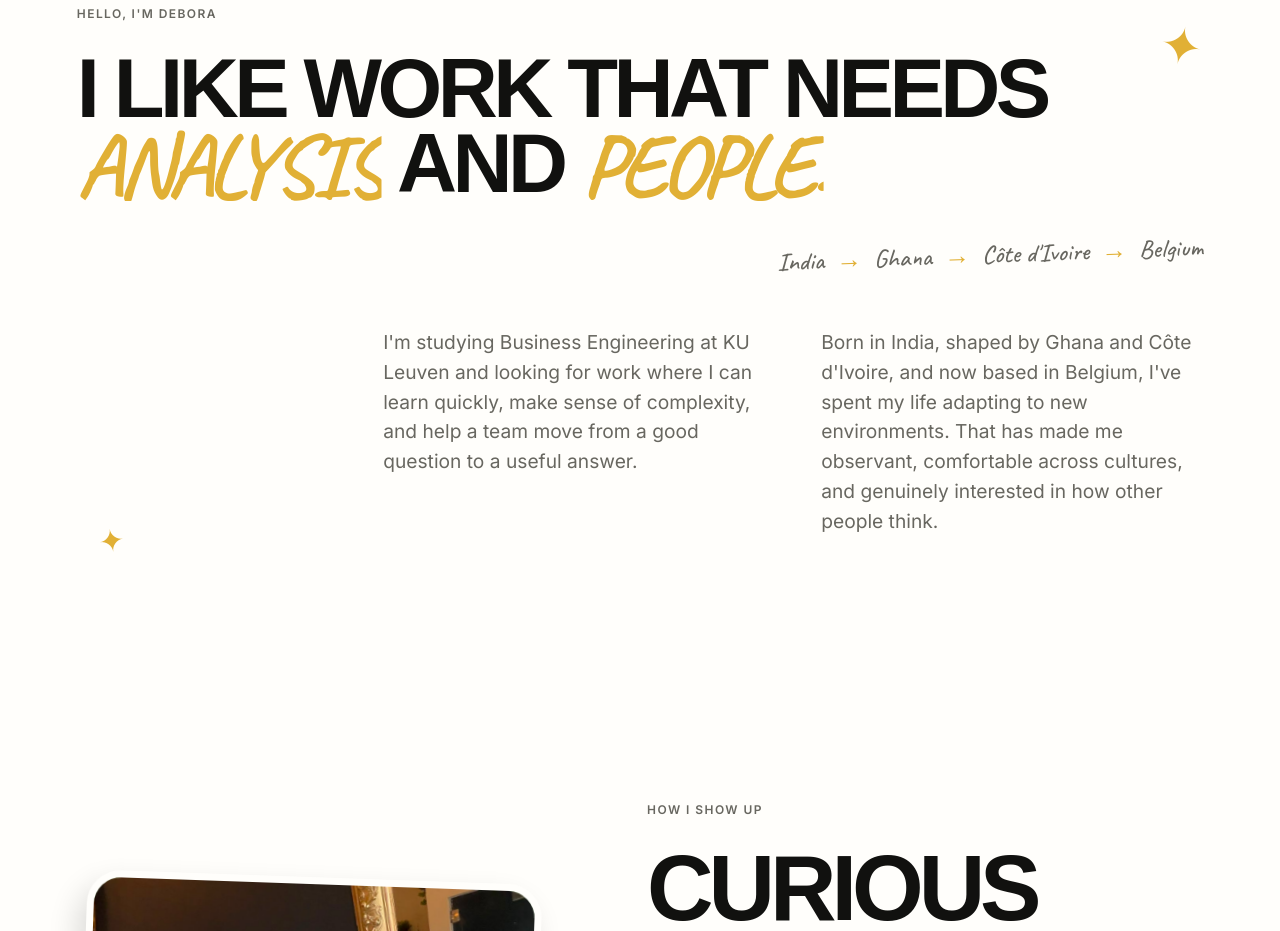
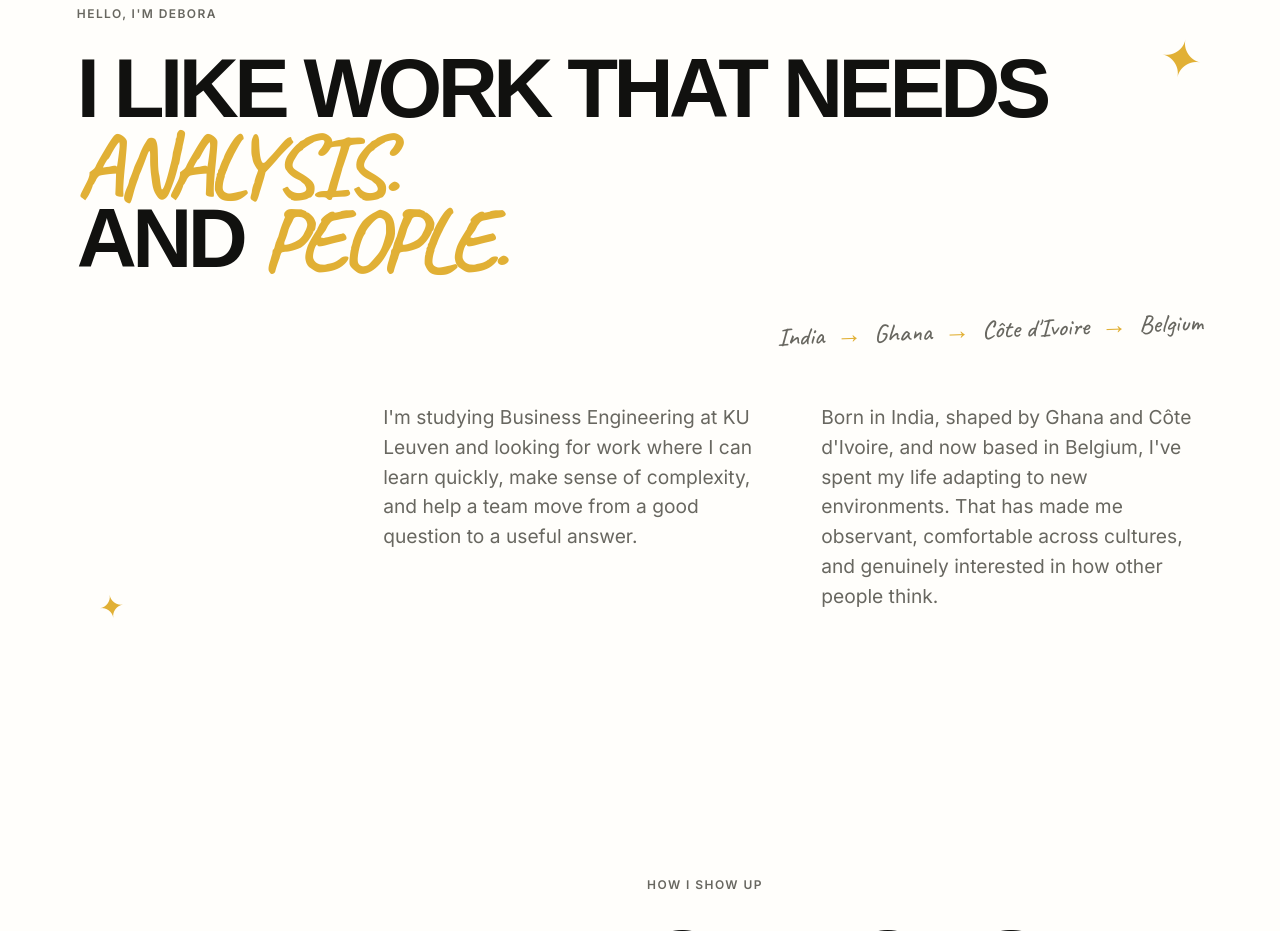
Before and after one commit to lawsonM525/deborara, a Next.js app: page / in a window 1280 px wide. Shown: the part 940-1871 px from the top of the page. Built offline with nearby package versions, Linux system fonts and the light colour scheme; a web font is replaced by a local one.

Commit message:
Fully reveal typed manifesto words

```diff
--- a/app/globals.css
+++ b/app/globals.css
@@ -437,7 +437,7 @@ a {
 
 @keyframes type-word {
   from { clip-path: inset(0 100% 0 0); }
-  to { clip-path: inset(0 0 0 0); }
+  to { clip-path: inset(-0.14em -0.2em -0.14em 0); }
 }
 
 @keyframes cursor-blink {
--- a/app/page.tsx
+++ b/app/page.tsx
@@ -25,7 +25,8 @@ export default function Home() {
           <h2>
             I LIKE WORK THAT NEEDS
             <br />
-            <TypedWord delay={150}>ANALYSIS</TypedWord>{" "}
+            <TypedWord delay={150}>ANALYSIS.</TypedWord>
+            <br />
             AND <TypedWord delay={950}>PEOPLE.</TypedWord>
           </h2>
           <p className="journey-doodle" aria-label="Born in India, shaped by Ghana and Côte d'Ivoire, now based in Belgium">
```
